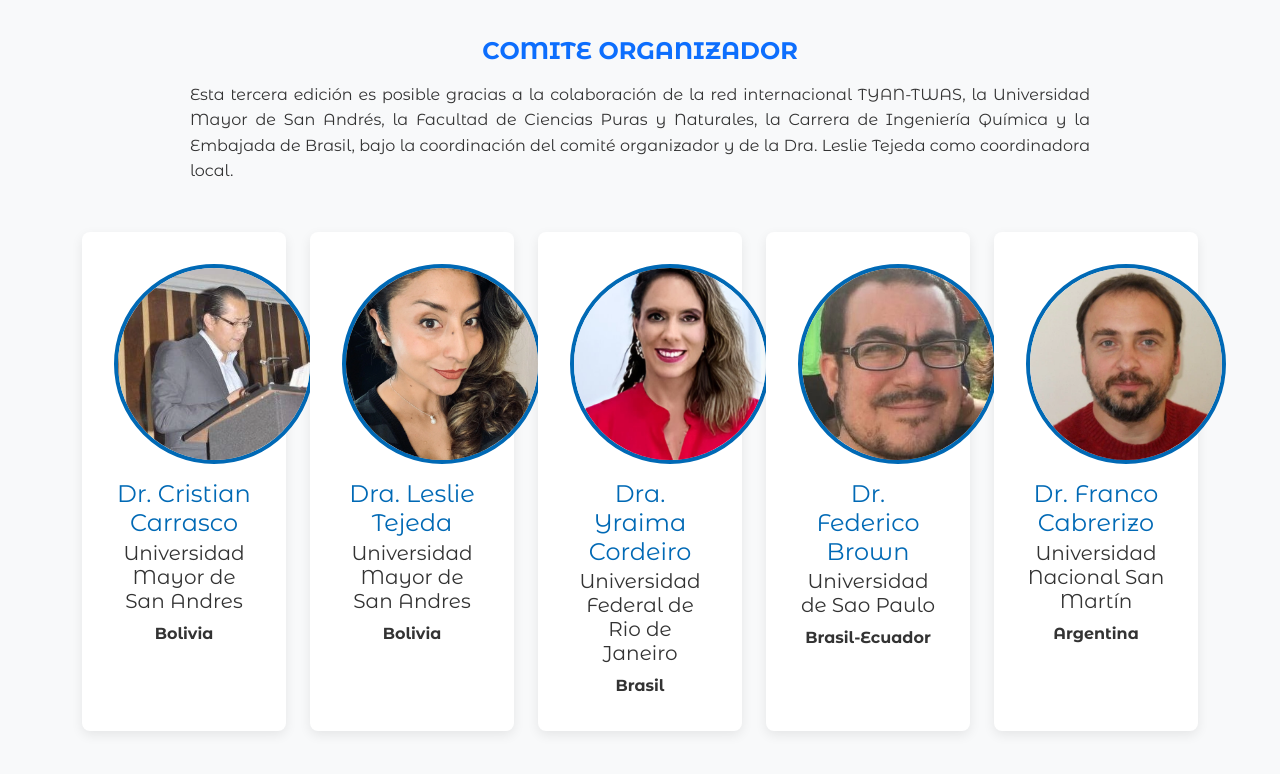
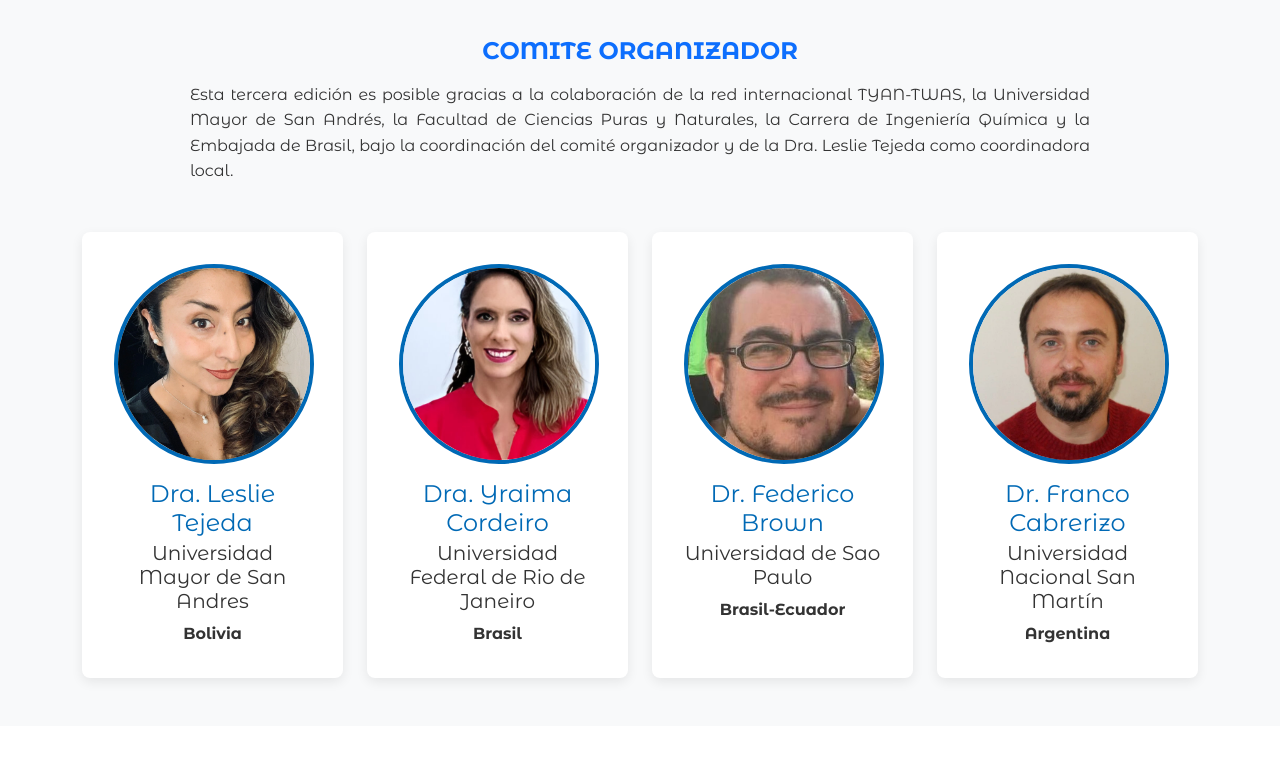
Before and after one commit to AIVERKE/Organizador-Cursos-TWAS, a Flask app: page / in a window 1280 px wide. Shown: the part 3035-3809 px from the top of the page. Run offline with Flask 3, Linux system fonts and the light colour scheme; some libraries are stand-ins or nearby versions.

Commit message:
feat: eliminar dr. carrasco

```diff
--- a/app/templates/index.html
+++ b/app/templates/index.html
@@ -384,8 +384,8 @@ function redirectToPage() {
       </span>
     </p>
 
-    <div class="row row-cols-1 row-cols-sm-2 row-cols-lg-5 g-4">
-      <div class="col">
+    <div class="row row-cols-1 row-cols-sm-2 row-cols-lg-4 g-4">
+      <!--<div class="col">
         <div class="organizador h-100">
           <img src="{{ url_for('static', filename='images/org-cristhian.webp') }}" alt="Organizador 1">
           <h4>Dr. Cristian Carrasco</h4>
@@ -395,7 +395,7 @@ function redirectToPage() {
             <span class="i18n i18n-en">Bolivia</span>
           </b>
         </div>
-      </div>
+      </div>-->
 
       <div class="col">
         <div class="organizador h-100">
```
